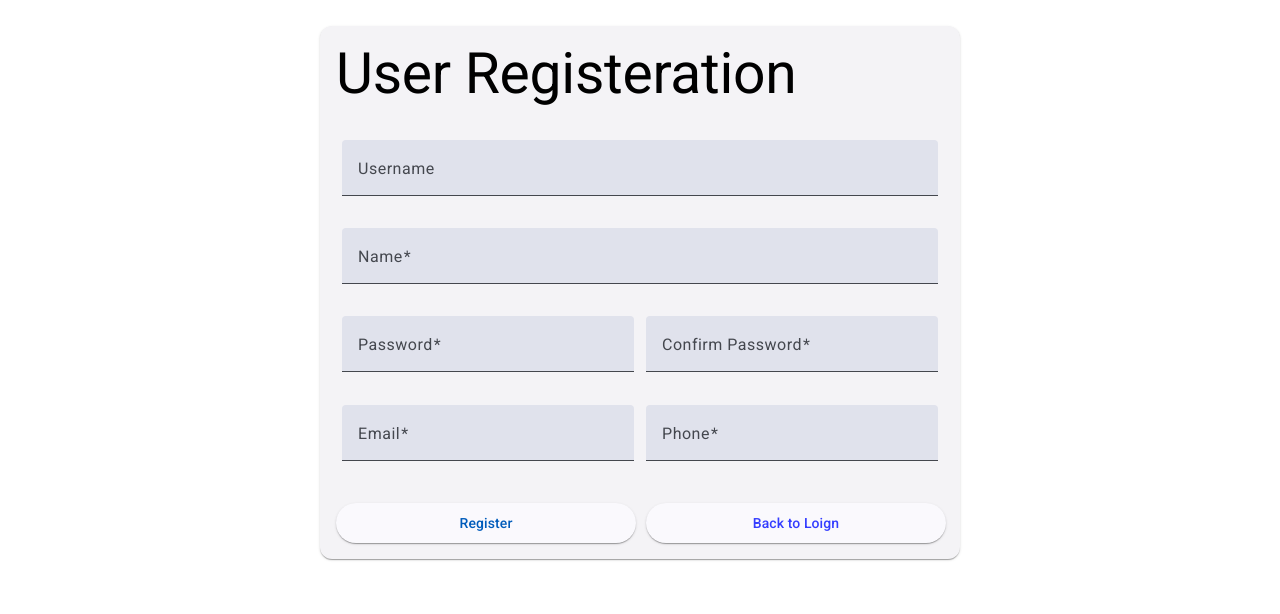
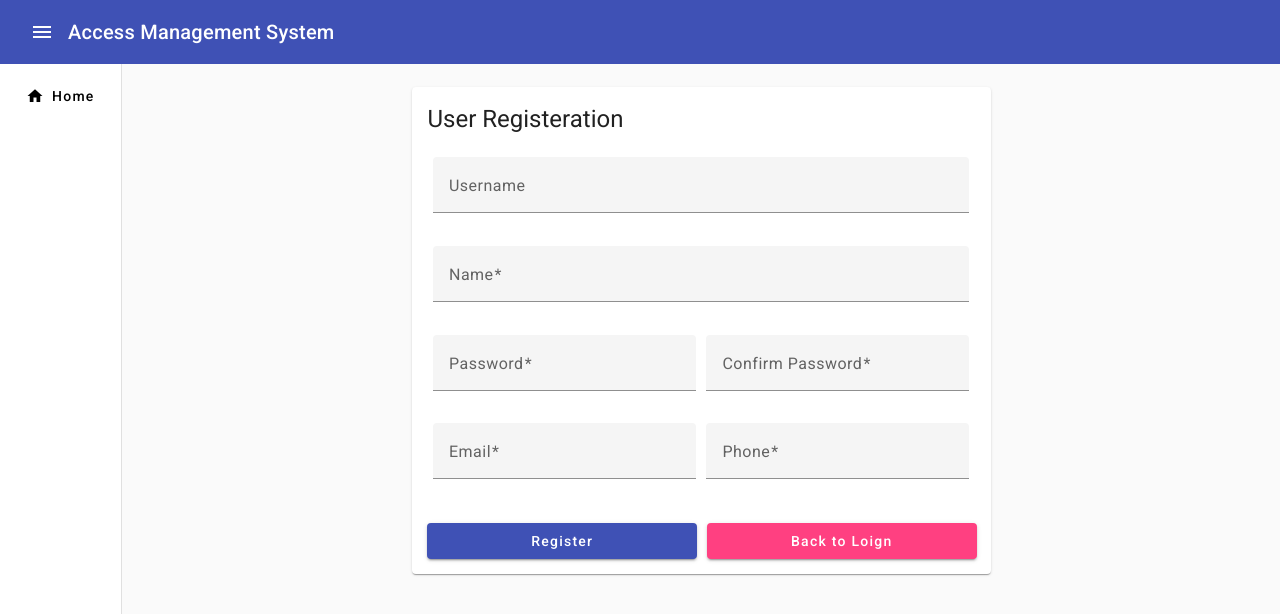
Before and after one commit to umer-wahiid/Angular18-AccessHandling, an Angular app in the folder authapp/: page /register in a window 1280 px wide. Shown: the top 614 px of the page. Built offline with nearby package versions, Linux system fonts and the light colour scheme; no server answers.

Commit message:
Dynamic Sidebar 1:09

```diff
--- a/authapp/angular.json
+++ b/authapp/angular.json
@@ -27,7 +27,7 @@
               }
             ],
             "styles": [
-              "@angular/material/prebuilt-themes/azure-blue.css",
+              "@angular/material/prebuilt-themes/indigo-pink.css",
               "src/styles.css",
               "node_modules/ngx-toastr/toastr.css"
             ],
--- a/authapp/src/app/_model/user.model.ts
+++ b/authapp/src/app/_model/user.model.ts
@@ -22,3 +22,8 @@ export interface loginresp {
     refreshToken: string;
     userRole: string;
 }
+
+export interface menu {
+    code: string;
+    name: string;
+}
--- a/authapp/src/app/_services/user.service.ts
+++ b/authapp/src/app/_services/user.service.ts
@@ -1,7 +1,7 @@
 import { HttpClient } from '@angular/common/http';
 import { Injectable, signal } from '@angular/core';
 import { environment } from '../../environments/environment.development';
-import { loginresp, registerconfirm, usercred, userregister } from '../_model/user.model';
+import { loginresp, menu, registerconfirm, usercred, userregister } from '../_model/user.model';
 
 @Injectable({
   providedIn: 'root'
@@ -29,4 +29,8 @@ export class UserService {
   Proceedlogin(_data: usercred) {
     return this.http.post<loginresp>(this.baseUrl + 'Authorize/GenerateToken', _data)
   }
+
+  Loadmenubyrole(role: string) {
+    return this.http.get<menu[]>(this.baseUrl + 'UserRole/GetAllMenusbyrole?userrole=' + role)
+  }
 }
--- a/authapp/src/app/app.component.html
+++ b/authapp/src/app/app.component.html
@@ -1 +1 @@
-<router-outlet />
+<app-appmenu></app-appmenu>
--- a/authapp/src/app/app.component.ts
+++ b/authapp/src/app/app.component.ts
@@ -1,10 +1,11 @@
 import { Component } from '@angular/core';
 import { RouterOutlet } from '@angular/router';
+import { AppmenuComponent } from './component/appmenu/appmenu.component';
 
 @Component({
   selector: 'app-root',
   standalone: true,
-  imports: [RouterOutlet],
+  imports: [RouterOutlet, AppmenuComponent],
   templateUrl: './app.component.html',
   styleUrl: './app.component.css'
 })
--- a/authapp/src/app/component/appmenu/appmenu.component.html
+++ b/authapp/src/app/component/appmenu/appmenu.component.html
@@ -1 +1,27 @@
-<p>appmenu works!</p>
+<div>
+    <mat-toolbar color="primary" class="mat-elevation-z8">
+        <button mat-icon-button (click)="drawer.toggle()">
+            <mat-icon>menu</mat-icon>
+        </button>
+        <span>Access Management System</span>
+    </mat-toolbar>
+    <mat-drawer-container autosize>
+        <mat-drawer #drawer opened="true" mode="side" position="start">
+            <mat-nav-list>
+                <mat-list-item>
+                    <button mat-button routerLink=""><mat-icon>home</mat-icon>Home</button>
+                </mat-list-item>
+                @for(item of menulist;track item){
+                    <mat-list-item>
+                        <button mat-button routerLink="item.code"><mat-icon>home</mat-icon>{{item.name}}</button>
+                    </mat-list-item>
+                }
+            </mat-nav-list>
+        </mat-drawer>
+        <mat-drawer-content>
+             <div style="text-align: center;min-height: 600px;">
+                <router-outlet />
+            </div>
+        </mat-drawer-content>
+    </mat-drawer-container>
+</div>
--- a/authapp/src/app/component/appmenu/appmenu.component.ts
+++ b/authapp/src/app/component/appmenu/appmenu.component.ts
@@ -1,12 +1,29 @@
-import { Component } from '@angular/core';
+import { Component, OnInit } from '@angular/core';
+import { MaterialModule } from '../../material.module';
+import { UserService } from '../../_services/user.service';
+import { Router, RouterLink, RouterOutlet } from '@angular/router';
+import { menu } from '../../_model/user.model';
 
 @Component({
   selector: 'app-appmenu',
   standalone: true,
-  imports: [],
+  imports: [MaterialModule, RouterOutlet, RouterLink],
   templateUrl: './appmenu.component.html',
   styleUrl: './appmenu.component.css'
 })
-export class AppmenuComponent {
+export class AppmenuComponent implements OnInit {
+
+  constructor(private service: UserService, private router: Router) {
+
+  }
+
+  menulist!: menu[]
+
+  ngOnInit(): void {
+    let userrole = localStorage.getItem('userrole') as string;
+    this.service.Loadmenubyrole(userrole).subscribe(item => {
+      this.menulist = item;
+    })
+  }
 
 }
--- a/authapp/src/app/material.module.ts
+++ b/authapp/src/app/material.module.ts
@@ -6,6 +6,7 @@ import { MatDialogModule } from "@angular/material/dialog";
 import { MatFormFieldModule } from "@angular/material/form-field";
 import { MatIconModule } from "@angular/material/icon";
 import { MatInputModule } from "@angular/material/input";
+import { MatListModule } from "@angular/material/list";
 import { MatMenuModule } from "@angular/material/menu";
 import { MatPaginatorModule } from "@angular/material/paginator";
 import { MatSelectModule } from "@angular/material/select";
@@ -29,7 +30,8 @@ import { MatToolbarModule } from "@angular/material/toolbar";
         MatDialogModule,
         MatMenuModule,
         MatToolbarModule,
-        MatSidenavModule
+        MatSidenavModule,
+        MatListModule
     ]
 })
 
```
